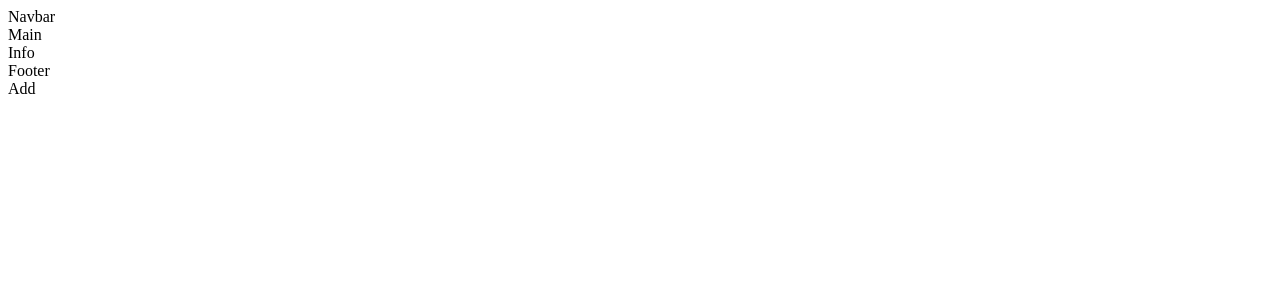
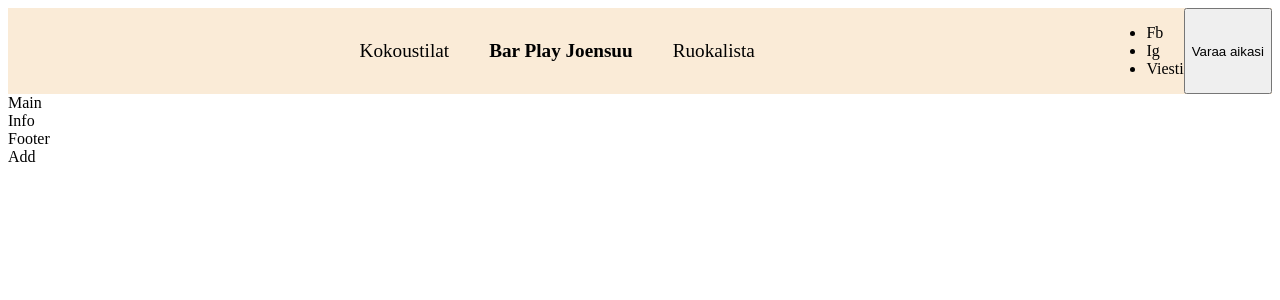
Before and after one commit to MarkusAP98/barplay02, a React (Create React App) app: page / in a window 1280 px wide. Shown: the top 300 px of the page. Built offline with nearby package versions, Linux system fonts and the light colour scheme.

Commit message:
out the links in the center and added margins ect.

```diff
--- a/src/components/Navbar/Navbar.css
+++ b/src/components/Navbar/Navbar.css
@@ -0,0 +1,29 @@
+.navbar{
+    display: flex;
+    width: 100%;
+    background-color: antiquewhite;
+
+}
+
+.navbar_icons {
+    display: flex;
+}
+
+.barplay__navbar-links{
+    flex: 1;
+    display: flex;
+    justify-content: center;
+    align-items: center;
+    font-size: 1.2rem;
+
+    list-style: none;
+}
+
+.barplay__navbar-links li {
+    margin-right: 2.5rem;
+}
+
+
+.barplay__navbar-links li:nth-child(2) {
+    font-weight: 800;
+}
--- a/src/components/Navbar/Navbar.js
+++ b/src/components/Navbar/Navbar.js
@@ -3,8 +3,34 @@ import './Navbar.css'
 
 const Navbar = () => {
   return (
-    <div>Navbar</div>
-  )
+    <div className="navbar">
+      <ul className="barplay__navbar-links">
+        <li className="barplay__links">
+          <a>Kokoustilat</a>
+        </li>
+        <li className="barplay__links">
+          <a>Bar Play Joensuu</a>
+        </li>
+        <li className="barplay__links">
+          <a>Ruokalista</a>
+        </li>
+      </ul>
+      <div className="navbar_icons">
+        <ul>
+          <li>
+            <a>Fb</a>
+          </li>
+          <li>
+            <a>Ig</a>
+          </li>
+          <li>
+            <a>Viesti</a>
+          </li>
+        </ul>
+      </div>
+      <button>Varaa aikasi</button>
+    </div>
+  );
 }
 
 export default Navbar
```
